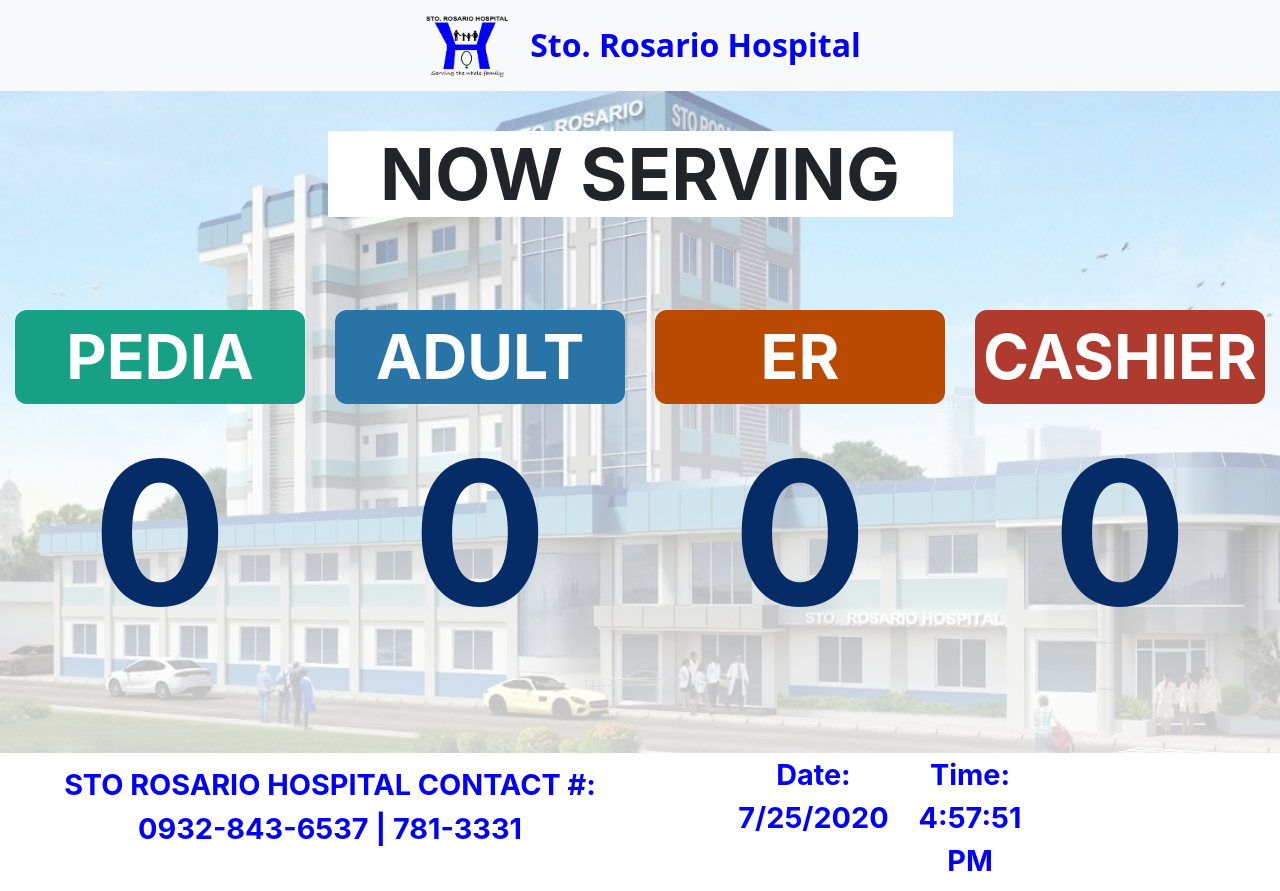
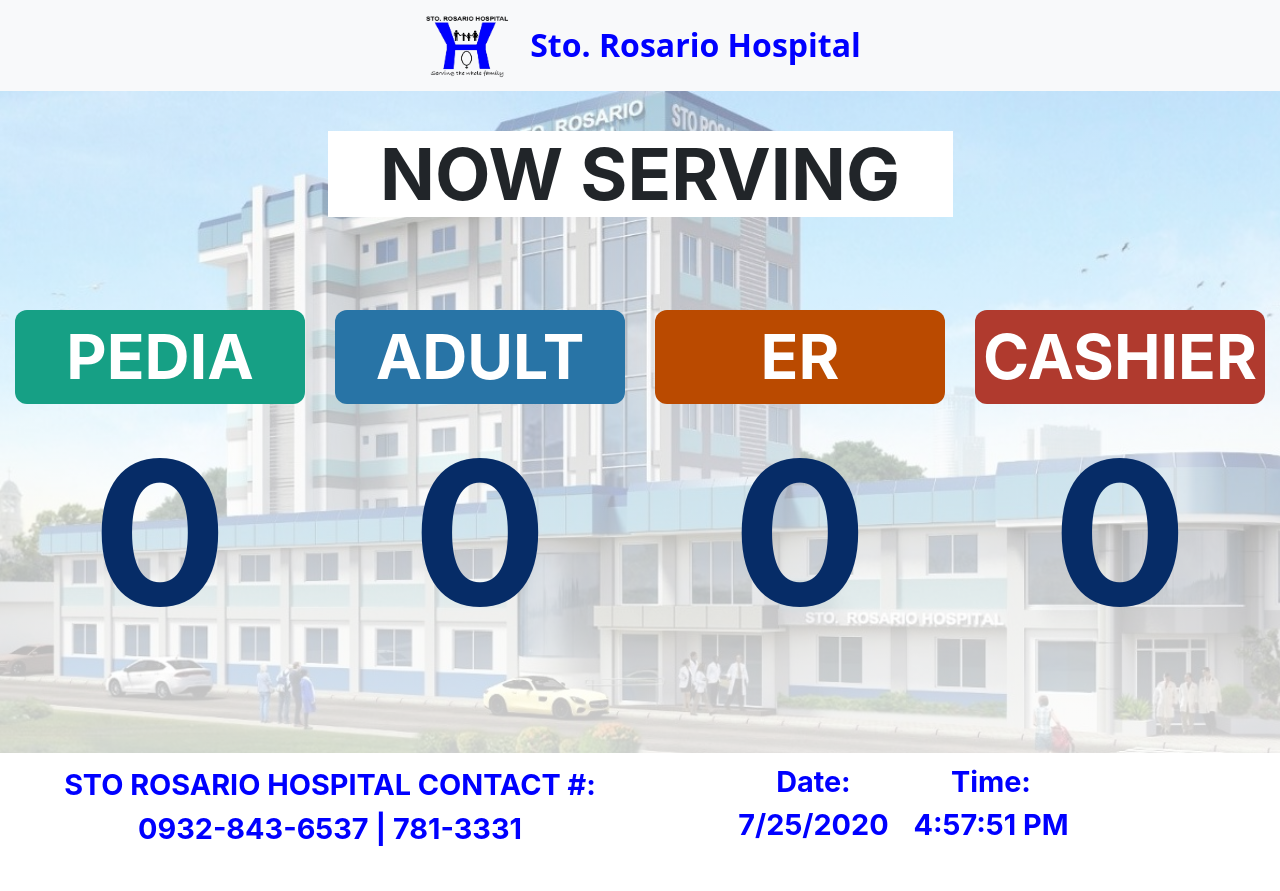
Before and after one commit to krizziamf/srh-queueing-system, a React (Create React App) app in the folder frontend/: page / in a window 1280 px wide. After the commit the page ends 861 px from the top, so only its background shows below. Built offline with nearby package versions, Linux system fonts and the light colour scheme; no server answers.

Commit message:
fixed footer time col

```diff
--- a/frontend/src/components/Footer.js
+++ b/frontend/src/components/Footer.js
@@ -33,12 +33,12 @@
                             <p>STO ROSARIO HOSPITAL CONTACT #:</p>
                             <p><i class="fas fa-mobile-alt"></i> 0932-843-6537 | <i class="fas fa-phone"></i> 781-3331</p>
                         </div>
-                        <div className="col-sm-12 col-md-4 col-lg-5 col-xl-5 footer-col time__container">
+                        <div className="col-sm-12 col-md-5 col-lg-5 col-xl-5 footer-col time__container">
                             <div className="row mx-auto text-center">
                                 <div className="col-sm-12 col-lg-4 col-xl-4">
                                     <label className="date_time">Date:<p id="date"></p></label>
                                 </div>
-                                <div className="col-sm-12 col-lg-4 col-xl-4">
+                                <div className="col-sm-12  col-lg-5 col-xl-5">
                                     <label className="date_time">Time: <p id="time"></p></label>
                                 </div>
                             </div>
```
Also changed, not shown: 8 other files (tests, documents, lock files or other folders).
